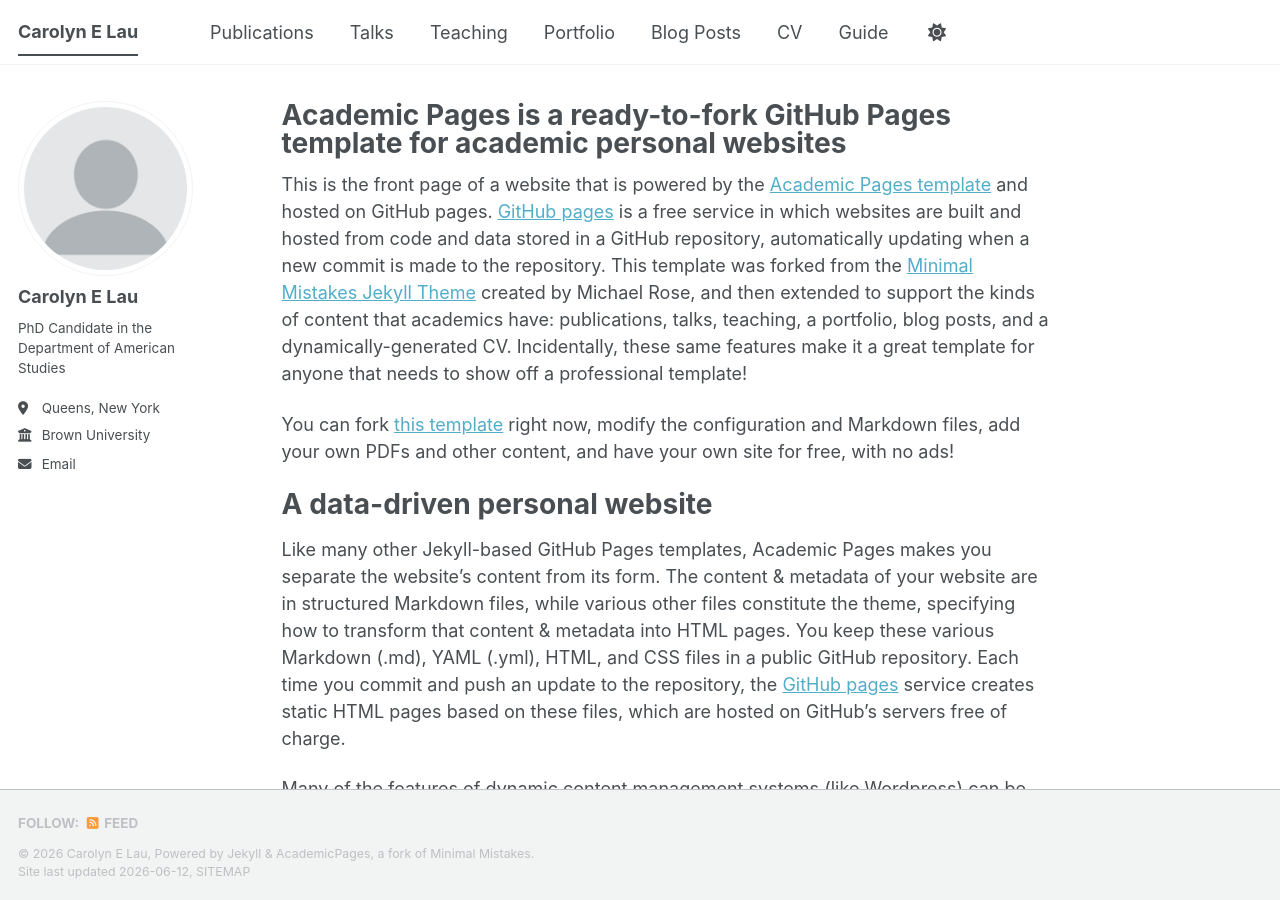
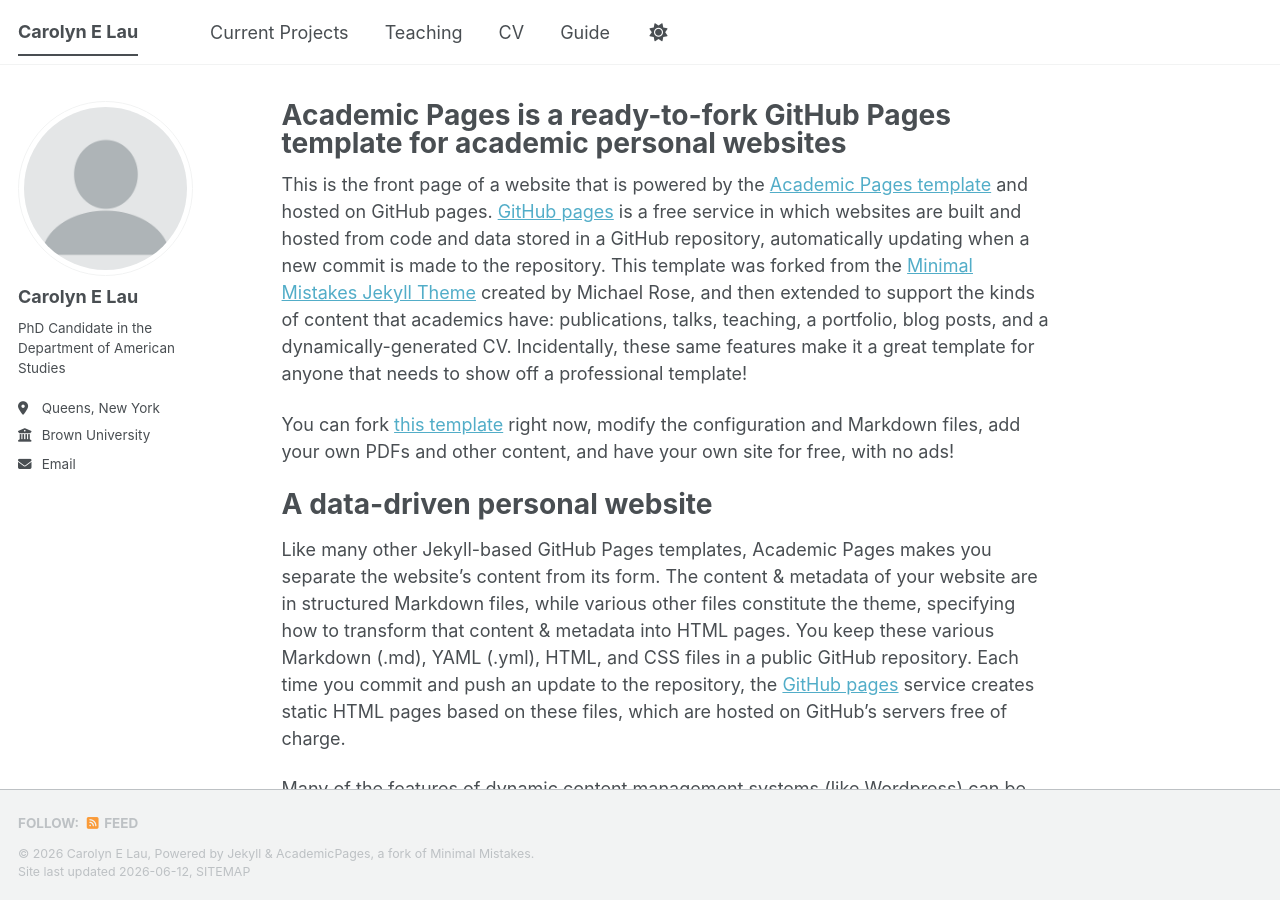
Before and after one commit to carolynelau/carolynelau.github.io, a Jekyll site: the page built from _pages/about.md, in a window 1280 px wide and 900 px high. Built offline with Jekyll 4.4.1, drawn with Linux system fonts in a browser that asks for light colours; a script bundle is joined from its source files by our own code; library files that are not in the unit come from our copies.

Commit message:
Update navigation menu by removing sections
Removed 'Publications', 'Talks', 'Portfolio', and 'Blog Posts' from navigation.

```diff
--- a/_data/navigation.yml
+++ b/_data/navigation.yml
@@ -8,20 +8,11 @@
 #      Markdown formatted page while the second is generated using JSON.
 
 main:
-  - title: "Publications"
+  - title: "Current Projects"
     url: /publications/
-
-  - title: "Talks"
-    url: /talks/
 
   - title: "Teaching"
     url: /teaching/
-
-  - title: "Portfolio"
-    url: /portfolio/
-
-  - title: "Blog Posts"
-    url: /year-archive/
 
   - title: "CV"
     url: /cv/
```
